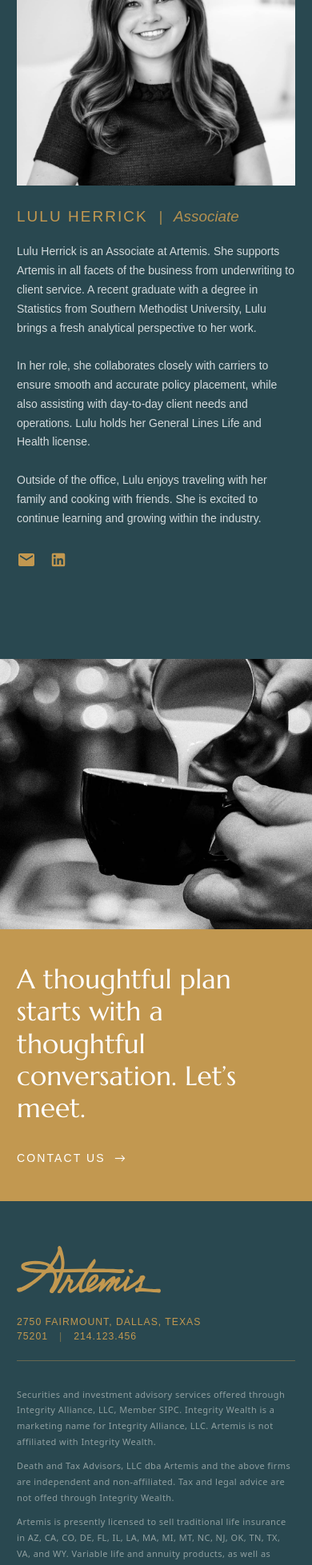
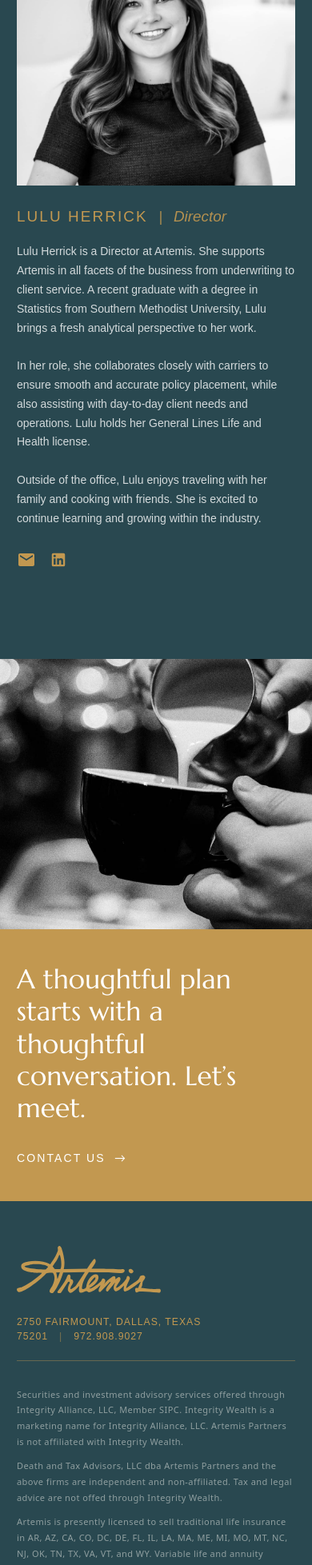
Before and after one commit to untitled1-jpeg/artemis, a Next.js app: page /team in a window 390 px wide. Shown: the part 3030-4987 px from the top of the page at 80% size. Built offline with nearby package versions, Linux system fonts and the light colour scheme; a web font is replaced by a local one.

Commit message:
Update footer disclosures, site-wide phone number, team member title, and CTA images

```diff
--- a/app/connect/page.js
+++ b/app/connect/page.js
@@ -104,7 +104,7 @@ export default function ConnectPage() {
                             <div>
                                 <h3 className="serif" style={{ fontSize: '1.875rem', marginBottom: '0.6rem', letterSpacing: '0.1em', lineHeight: '1.25', fontWeight: '500' }}>CALL</h3>
                                 <p className="serif" style={{ fontSize: '1.875rem', opacity: 0.9, lineHeight: '1.2' }}>
-                                    <a href="tel:2141234567" style={{ textDecoration: 'none', color: 'inherit' }}>214.123.4567</a>
+                                    <a href="tel:9729089027" style={{ textDecoration: 'none', color: 'inherit' }}>972.908.9027</a>
                                 </p>
                             </div>
 
--- a/app/mission/page.js
+++ b/app/mission/page.js
@@ -97,6 +97,7 @@ export default function MissionPage() {
             <Contact
                 variant="gold"
                 title="Life insurance is too personal for a contact form. Let’s meet in person."
+                image="/images/img_coffee-cta-01.jpg"
             />
             <Footer variant="simple" />
         </main>
--- a/app/offerings/page.js
+++ b/app/offerings/page.js
@@ -297,6 +297,7 @@ export default function OfferingsPage() {
             <Contact
                 variant="gold"
                 title="Complex lives deserve more than a “Tell us about yourself” box. Let’s meet."
+                image="/images/img_coffee-cta-02.jpg"
             />
 
             <Footer variant="simple" />
--- a/app/team/page.js
+++ b/app/team/page.js
@@ -191,10 +191,10 @@ export default function Team() {
 
                     <TeamMember
                         name="Lulu Herrick"
-                        title="Associate"
+                        title="Director"
                         image="/images/img_lulu.jpg"
-                        bio={`Lulu Herrick is an Associate at Artemis. She supports Artemis in all facets of the business from underwriting to client service. A recent graduate with a degree in Statistics from Southern Methodist University, Lulu brings a fresh analytical perspective to her work.\n\nIn her role, she collaborates closely with carriers to ensure smooth and accurate policy placement, while also assisting with day-to-day client needs and operations. Lulu holds her General Lines Life and Health license.\n\nOutside of the office, Lulu enjoys traveling with her family and cooking with friends. She is excited to continue learning and growing within the industry.`}
-                        summary={`Lulu Herrick is an Associate at Artemis. She supports Artemis in all facets of the business from underwriting to client service. A recent graduate with a degree in Statistics from Southern Methodist University, Lulu brings a fresh analytical perspective to her work.\n\nIn her role, she collaborates closely with carriers to ensure smooth and accurate policy placement, while also assisting with day-to-day client needs and operations. Lulu holds her General Lines Life and Health license.\n\nOutside of the office, Lulu enjoys traveling with her family and cooking with friends. She is excited to continue learning and growing within the industry.`}
+                        bio={`Lulu Herrick is a Director at Artemis. She supports Artemis in all facets of the business from underwriting to client service. A recent graduate with a degree in Statistics from Southern Methodist University, Lulu brings a fresh analytical perspective to her work.\n\nIn her role, she collaborates closely with carriers to ensure smooth and accurate policy placement, while also assisting with day-to-day client needs and operations. Lulu holds her General Lines Life and Health license.\n\nOutside of the office, Lulu enjoys traveling with her family and cooking with friends. She is excited to continue learning and growing within the industry.`}
+                        summary={`Lulu Herrick is a Director at Artemis. She supports Artemis in all facets of the business from underwriting to client service. A recent graduate with a degree in Statistics from Southern Methodist University, Lulu brings a fresh analytical perspective to her work.\n\nIn her role, she collaborates closely with carriers to ensure smooth and accurate policy placement, while also assisting with day-to-day client needs and operations. Lulu holds her General Lines Life and Health license.\n\nOutside of the office, Lulu enjoys traveling with her family and cooking with friends. She is excited to continue learning and growing within the industry.`}
                         email="alh@artemisdallas.com"
                         linkedin="https://www.linkedin.com/in/lulu-herrick-0a22b1206/"
                         delay={0.4}
--- a/components/Footer.js
+++ b/components/Footer.js
@@ -37,12 +37,12 @@ export default function Footer({ variant = 'full' }) {
                     </a>
                     <span style={{ margin: '0 1rem', opacity: 0.5 }}>|</span>
                     <a
-                        href="tel:214123456"
+                        href="tel:9729089027"
                         style={{ color: 'inherit', textDecoration: 'none', transition: 'opacity 0.3s' }}
                         onMouseEnter={(e) => e.target.style.opacity = '1'}
                         onMouseLeave={(e) => e.target.style.opacity = '0.8'}
                     >
-                        214.123.456
+                        972.908.9027
                     </a>
                 </div>
 
@@ -58,19 +58,19 @@ export default function Footer({ variant = 'full' }) {
                     fontFamily: 'system-ui, -apple-system, sans-serif'
                 }}>
                     <p style={{ marginBottom: '0.75rem' }}>
-                        Securities and investment advisory services offered through Integrity Alliance, LLC, Member SIPC. Integrity Wealth is a marketing name for Integrity Alliance, LLC. Artemis is not affiliated with Integrity Wealth.
+                        Securities and investment advisory services offered through Integrity Alliance, LLC, Member SIPC. Integrity Wealth is a marketing name for Integrity Alliance, LLC. Artemis Partners is not affiliated with Integrity Wealth.
                     </p>
                     <p style={{ marginBottom: '0.75rem' }}>
-                        Death and Tax Advisors, LLC dba Artemis and the above firms are independent and non-affiliated. Tax and legal advice are not offed through Integrity Wealth.
+                        Death and Tax Advisors, LLC dba Artemis Partners and the above firms are independent and non-affiliated. Tax and legal advice are not offed through Integrity Wealth.
                     </p>
                     <p style={{ marginBottom: '0.75rem' }}>
-                        Artemis is presently licensed to sell traditional life insurance in AZ, CA, CO, DE, FL, IL, LA, MA, MI, MT, NC, NJ, OK, TN, TX, VA, and WY. Variable life and annuity products, as well as other securities products, may be sold in AZ, CA, CO, DE, FL, IL, LA, MA, MI, MT, NC, NJ, OK, TN, TX, VA, and WY.
+                        Artemis is presently licensed to sell traditional life insurance in AR, AZ, CA, CO, DC, DE, FL, IL, LA, MA, ME, MI, MO, MT, NC, NJ, OK, TN, TX, VA, VT, and WY. Variable life and annuity products, as well as other securities products, may be sold in AR, AZ, CA, CO, DE, FL, IL, LA, MA, ME, MI, MO, NC, NJ, OH, OK, PA, TN, TX, UT, VA, VT, WA, and WY.
                     </p>
                     <p style={{ marginBottom: '0.75rem' }}>
                         This site is published for residents of the United States only. Representatives may only conduct business with residents of the states and jurisdictions in which they are properly registered. Therefore, a response to a request for information may be delayed until appropriate registration is obtained or exemption from registration is determined. Not all services referenced on this site are available in every state and through every advisor listed. Check the background of this firm on FINRA’s BrokerCheck
                     </p>
                     <p>
-                        © 2025 by Death and Tax Advisors, LLC dba Artemis <span style={{ margin: '0 1rem', opacity: 0.3 }}>|</span> <a href="https://brokercheck.finra.org/" target="_blank" rel="noopener noreferrer" style={{ color: 'inherit', textDecoration: 'none' }}>FINRA’s BrokerCheck</a>
+                        © 2026 by Death and Tax Advisors, LLC dba Artemis <span style={{ margin: '0 1rem', opacity: 0.3 }}>|</span> <a href="https://brokercheck.finra.org/" target="_blank" rel="noopener noreferrer" style={{ color: 'inherit', textDecoration: 'none' }}>FINRA’s BrokerCheck</a>
                     </p>
                 </div>
             </div>
```
Also changed, not shown: public/images/img_coffee-cta-01.jpg (added), public/images/img_coffee-cta-02.jpg (added).
